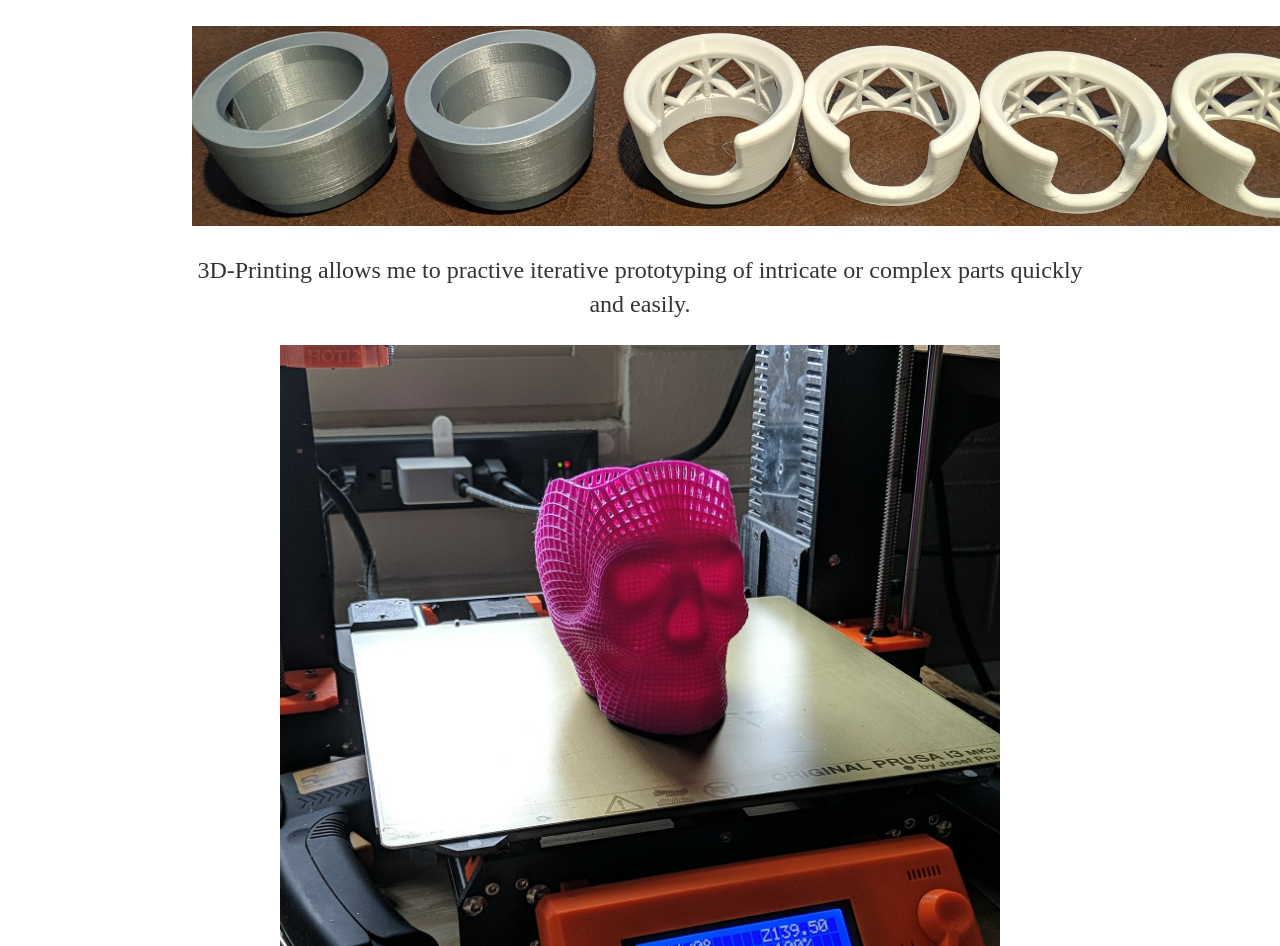
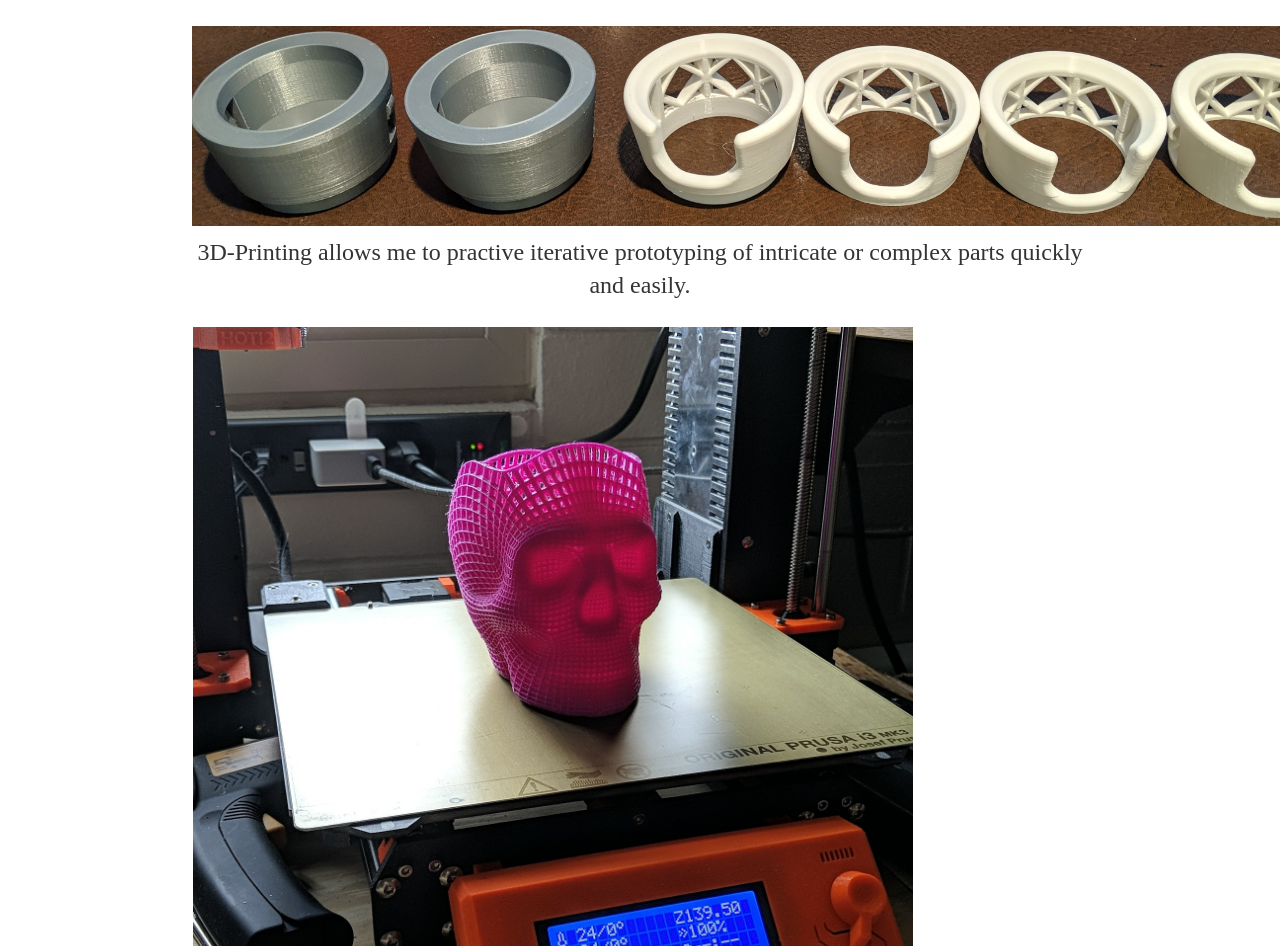
Before and after one commit to andy-gothro/andy-gothro.github.io, a Jekyll site: the page built from 3D-Printing/index.html, in a window 1280 px wide. Shown: the part 1495-2441 px from the top of the page. Built offline with Jekyll 4.4.1, drawn with Linux system fonts in a browser that asks for light colours; grey boxes are pictures that could not be loaded.

Commit message:
Update index.html

```diff
--- a/3D-Printing/index.html
+++ b/3D-Printing/index.html
@@ -9,10 +9,10 @@
 		<img src="../IMG_20190223_151350.jpg" width="960" height="720" style="padding: 180px;transform:rotate(270deg);" alt="Printed knuckle for test-fit on Baja car"/>
 		<p>I often print functional parts for myself and the clubs/classes I'm in, this is a printed steering knuckle for test-fit on Baja car</p>
 		<p></p>
-		<img src="../IMG_20190621_174026.jpg" width="1192" height="200" alt="Iterative prototyping of a car cup holder adapter"/>
-		<p>3D-Printing allows me to practive iterative prototyping of intricate or complex parts quickly and easily.</p>
+		<p><img src="../IMG_20190621_174026.jpg" width="1192" height="200" alt="Iterative prototyping of a car cup holder adapter"/>
+		3D-Printing allows me to practive iterative prototyping of intricate or complex parts quickly and easily.</p>
 		<p></p>
-		<img src="../IMG_20190414_145545_423.jpg" width="720" height="720" alt="mesh style skull pencil holder"/>
-		<p>I also print things which are just cool and don't serve any particulatly useful purpose.</p>
+		<p><img src="../IMG_20190414_145545_423.jpg" width="720" height="720" alt="mesh style skull pencil holder"/>
+		I also print things which are just cool and don't serve any particulatly useful purpose.</p>
 		</center>
 </div><!-- /.blurb -->
```
